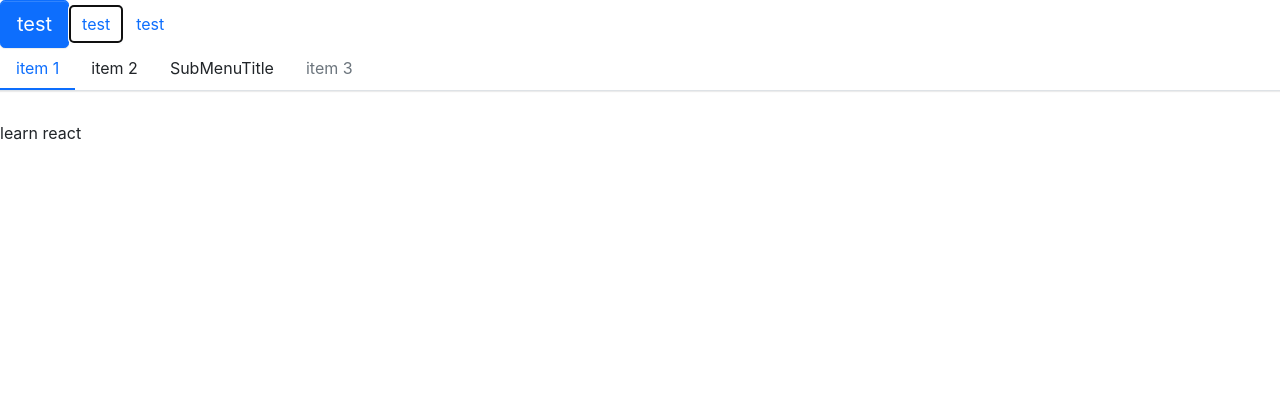
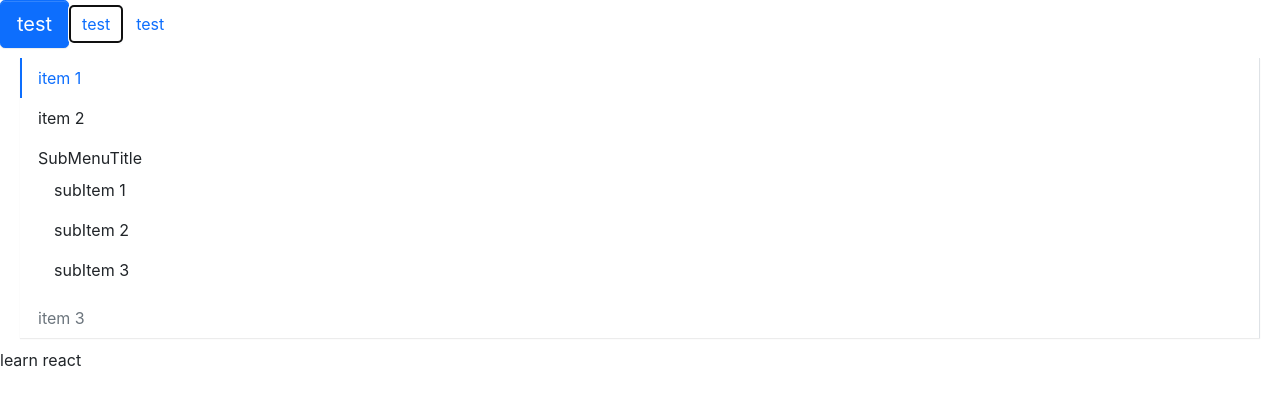
Before and after one commit to pengfu/future-design, a React (Create React App) app: page / in a window 1280 px wide. Shown: the top 406 px of the page. Built offline with nearby package versions, Linux system fonts and the light colour scheme.

Commit message:
defaultOpenedSubMenu

```diff
--- a/src/App.tsx
+++ b/src/App.tsx
@@ -20,7 +20,11 @@ function App() {
         <Button btnType={ButtonType.Link} href="www.baidu.com">
           test
         </Button>
-        <Menu onSelect={onSelected}>
+        <Menu
+          onSelect={onSelected}
+          defaultOpenedSubMenu={["2"]}
+          mode="vertical"
+        >
           <MenuItem>item 1</MenuItem>
           <MenuItem>item 2</MenuItem>
           <SubMenu title="SubMenuTitle">
--- a/src/components/Menu/menu.tsx
+++ b/src/components/Menu/menu.tsx
@@ -10,18 +10,28 @@ export interface MenuProps {
   mode?: MenuMode;
   style?: React.CSSProperties;
   onSelect?: SelectedCallback;
+  defaultOpenedSubMenu?: string[];
 }
 
 export interface IMenuContext {
   index: string;
   onSelected?: SelectedCallback;
   mode?: MenuMode;
+  defaultOpenedSubMenu?: string[];
 }
 
 export const Context = createContext<IMenuContext>({ index: "0" });
 
 const Menu: React.FC<MenuProps> = (props) => {
-  const { defaultIndex, className, mode, style, onSelect, children } = props;
+  const {
+    defaultIndex,
+    className,
+    mode,
+    style,
+    onSelect,
+    children,
+    defaultOpenedSubMenu,
+  } = props;
   const [activeIndex, setActiveIndex] = useState(defaultIndex);
   const classes = classNames("future-menu", className, {
     "menu-vertical": mode === "vertical",
@@ -38,6 +48,7 @@ const Menu: React.FC<MenuProps> = (props) => {
     index: activeIndex ? activeIndex : "0",
     onSelected: handleClick,
     mode,
+    defaultOpenedSubMenu,
   };
   const renderChildren = () => {
     return React.Children.map(children, (child, index) => {
--- a/src/components/Menu/subMenu.tsx
+++ b/src/components/Menu/subMenu.tsx
@@ -16,10 +16,15 @@ const SubMenu: React.FC<SubMenuProps> = ({
   index,
 }) => {
   const context = useContext(Context);
+  const defaultOpenedSubMenu = context.defaultOpenedSubMenu as Array<string>;
   const classes = classNames("menu-item submenu-item", classNames, {
     "is-active": index === context.index,
   });
-  const [opened, setOpened] = useState(false);
+  const [opened, setOpened] = useState(
+    context.mode === "vertical" &&
+      typeof index === "string" &&
+      defaultOpenedSubMenu.includes(index)
+  );
   const renderChildren = () => {
     const subClasses = classNames("future-submenu", {
       "menu-opened": opened,
```
